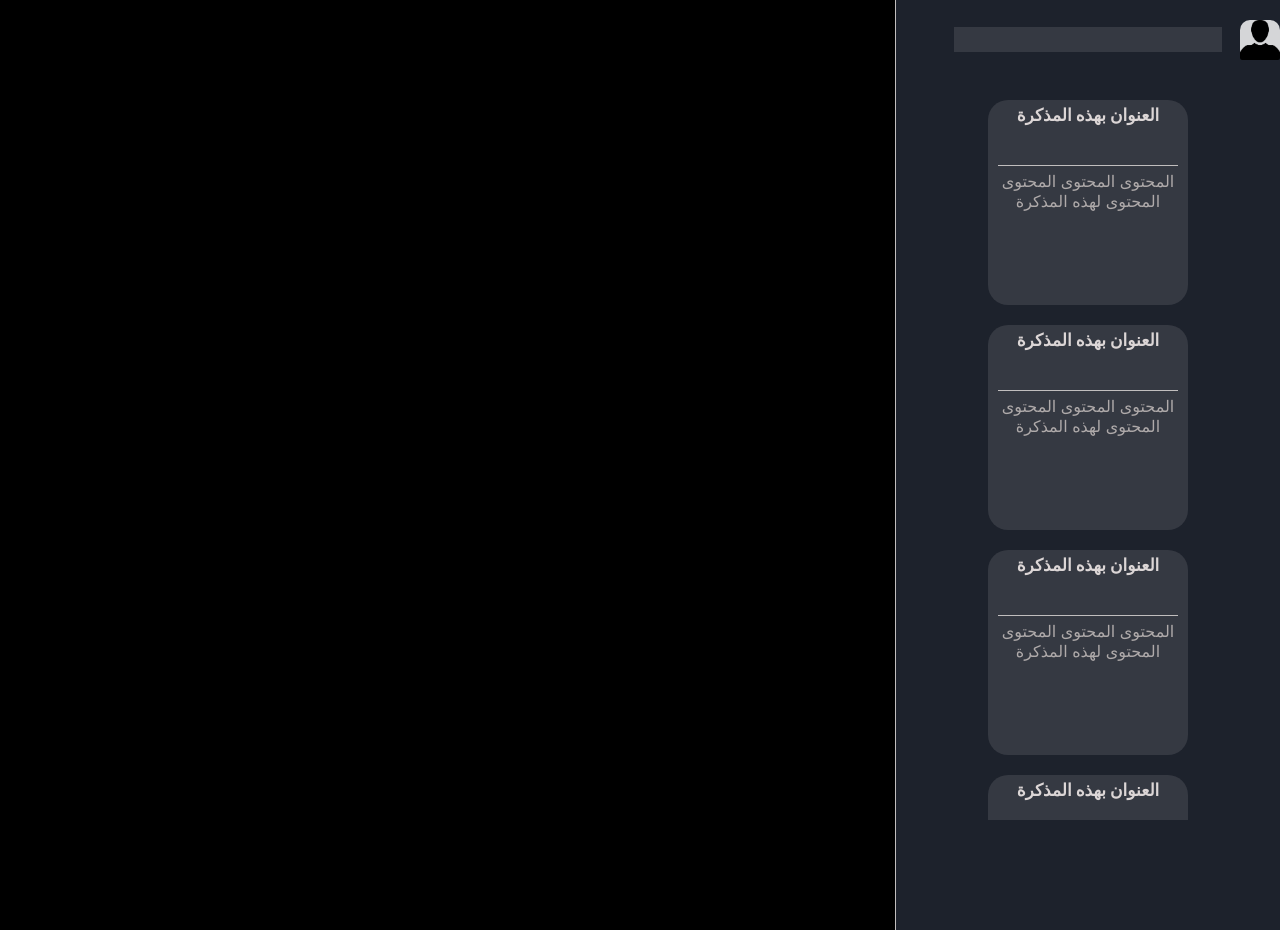
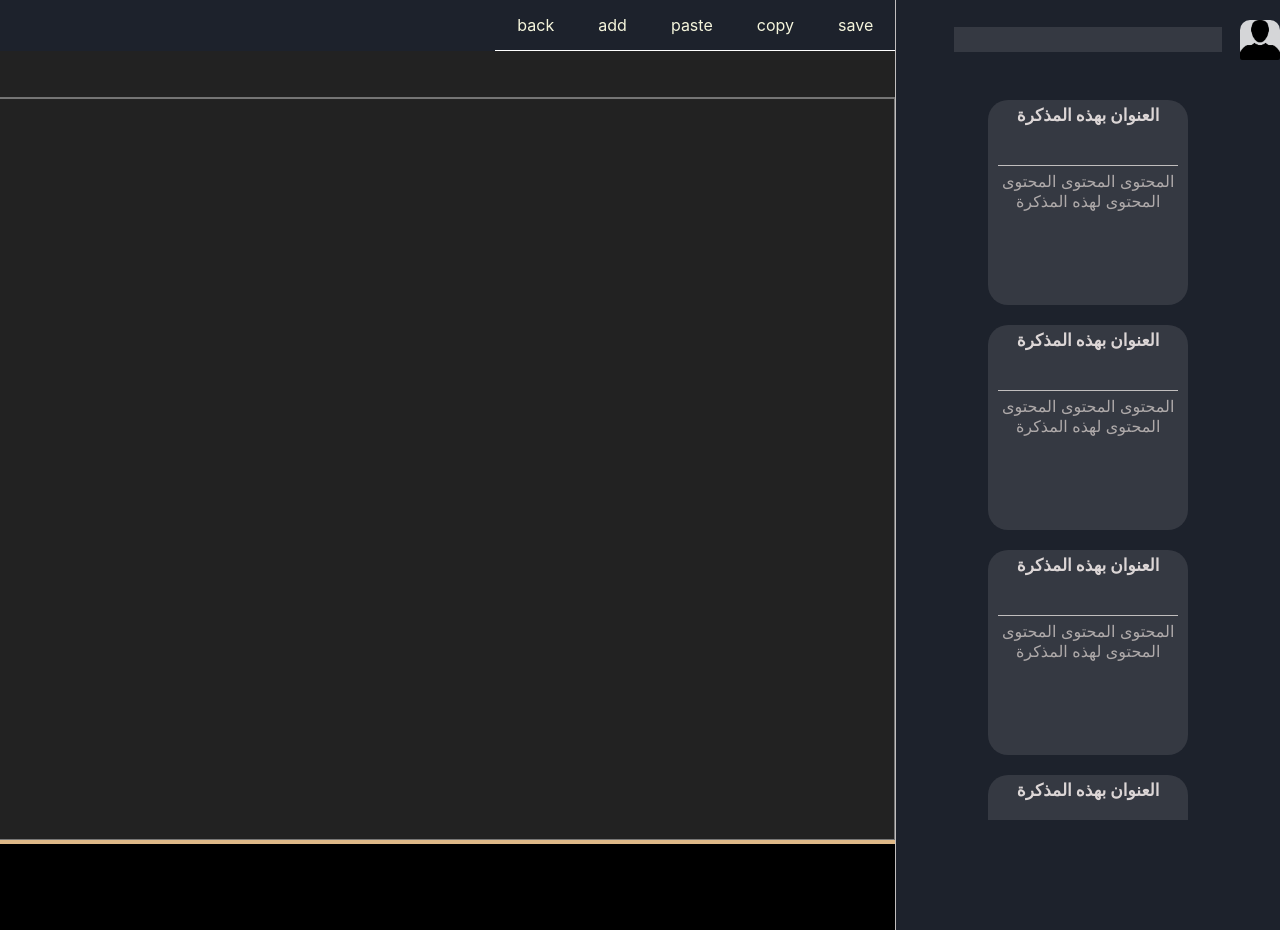
Before and after one commit to yahia-y4/note_app, a React (Create React App) app: page / in a window 1280 px wide. Built offline with nearby package versions, Linux system fonts and the light colour scheme.

Commit message:
work menu2

```diff
--- a/src/App.css
+++ b/src/App.css
@@ -3,12 +3,14 @@
   margin: 0px;
   padding: 0px;
 }
-
+body{
+/* overflow: hidden; */
+}
 .App {
  display: flex;
 
  direction: rtl;
  background-color: black;
- overflow: hidden;
+
 
 }
--- a/src/App.jsx
+++ b/src/App.jsx
@@ -3,13 +3,16 @@ import './App.css';
 
 import SideMenu from './component/Side_menu/SideMenu';
 import WorkMenu from './component/WorkMenu/WorkMenu';
+import AddNewNote from './component/AddNewNote/AddNewNote';
 
 function App() {
+
   return (
     <div className="App">
 
         <SideMenu/>
-
+        <WorkMenu/>
+        {/* <AddNewNote/> */}
 
     </div>
   );
--- /dev/null
+++ b/src/component/AddNewNote/AddNewNote.css
@@ -0,0 +1,29 @@
+
+.add_div{
+    background-color: #1d222c;
+    height: 912px;
+    width: 70%;
+    display: flex;
+    align-items: center;
+    justify-content: center;
+}
+
+.add_icon{
+border: 2px solid #c1bebe;
+width: 150px;
+height: 150px;
+display: flex;
+text-align: center;
+align-items: center;
+justify-content: center;
+   font-size: 100px;
+   border-radius: 50%;
+   color: #c1bebe;
+}
+.add_icon:hover{
+    cursor: pointer;
+}
+
+.add_div p{
+    margin-bottom: 16px
+}
--- /dev/null
+++ b/src/component/AddNewNote/AddNewNote.jsx
@@ -0,0 +1,9 @@
+import './AddNewNote.css'
+
+export default function AddNewNote(){
+    return(
+        <div className='add_div'>
+            <div className='add_icon'><p>+</p></div>
+        </div>
+    )
+}
--- a/src/component/TextField/TextField.css
+++ b/src/component/TextField/TextField.css
@@ -7,14 +7,21 @@
     background-color: #222222;
     color: #fff;
     font-size: 20px;
+     margin-top: 0px;
 }
 .input_c{
     outline: none;
       background-color: #222222;
-       border-bottom: 1px solid #fff;
+       border-bottom: 1px solid #ffffff5e;
        height: 40px;
-       width: 40%;
+       width: 100%;
       color: #fff;
-    font-size: 20px;
-        padding: 10px;
+      font-size: 20px;
+        padding: 3px;
+        margin-top: 0px;
 }
+
+.Text_field_div{
+  background-color: burlywood;
+  padding-top: 0px;
+}
--- a/src/component/TextField/TextField.jsx
+++ b/src/component/TextField/TextField.jsx
@@ -3,8 +3,10 @@ import "./TextField.css";
 export default function TextField() {
   return (
     <div className="Text_field_div">
+
       <input className="input_c" type="text" />
       <textarea className="textarea_c" name="" id=""></textarea>
+
     </div>
   );
 }
--- a/src/component/WorkMenu/WorkMenu.css
+++ b/src/component/WorkMenu/WorkMenu.css
@@ -1,14 +1,16 @@
-.Work_menu_div{
-   height: 100vh;
-   width: 70%;
-       background-color: #1d222c;
+.Work_menu_div {
+  height: 100vh;
+  width: 70%;
+  background-color: #1d222c;
+}
+
+.top_icons_div {
+  border-bottom: 1px solid #fff;
+  height: 50px;
+  display: flex;
+
+ width: 400px;
+ justify-content: space-around;
+ align-items: center;
 
 }
-
-.top_icons_div{
-  border-bottom: 1px solid #fff;
-    height: 60px;
-    display: flex;
-    padding-top: 10px;
-    padding-right: 10px;
-}
--- a/src/component/WorkMenu/WorkMenu.jsx
+++ b/src/component/WorkMenu/WorkMenu.jsx
@@ -1,19 +1,20 @@
-import './WorkMenu.css'
+import "./WorkMenu.css";
 
-import TextField from '../TextField/TextField'
-import Icon from '../Icon/Icon'
-export default function WorkMenu(){
-    function save(){
+import TextField from "../TextField/TextField";
+import Icon from "../Icon/Icon";
+export default function WorkMenu() {
+  function save() {}
+  return (
+    <div className="Work_menu_div">
+      <div className="top_icons_div">
+        <Icon onClick={save} text={"save"}></Icon>
 
-    }
-    return(
-        <div className='Work_menu_div'>
-            <div className='top_icons_div'>
-                <Icon onClick={save} text={"save"}></Icon>
-            </div>
-            <TextField></TextField>
-
-
-        </div>
-    )
+        <Icon onClick={save} text={"copy"}></Icon>
+        <Icon onClick={save} text={"paste"}></Icon>
+        <Icon onClick={save} text={"add"}></Icon>
+        <Icon onClick={save} text={"back"}></Icon>
+      </div>
+      <TextField></TextField>
+    </div>
+  );
 }
```
